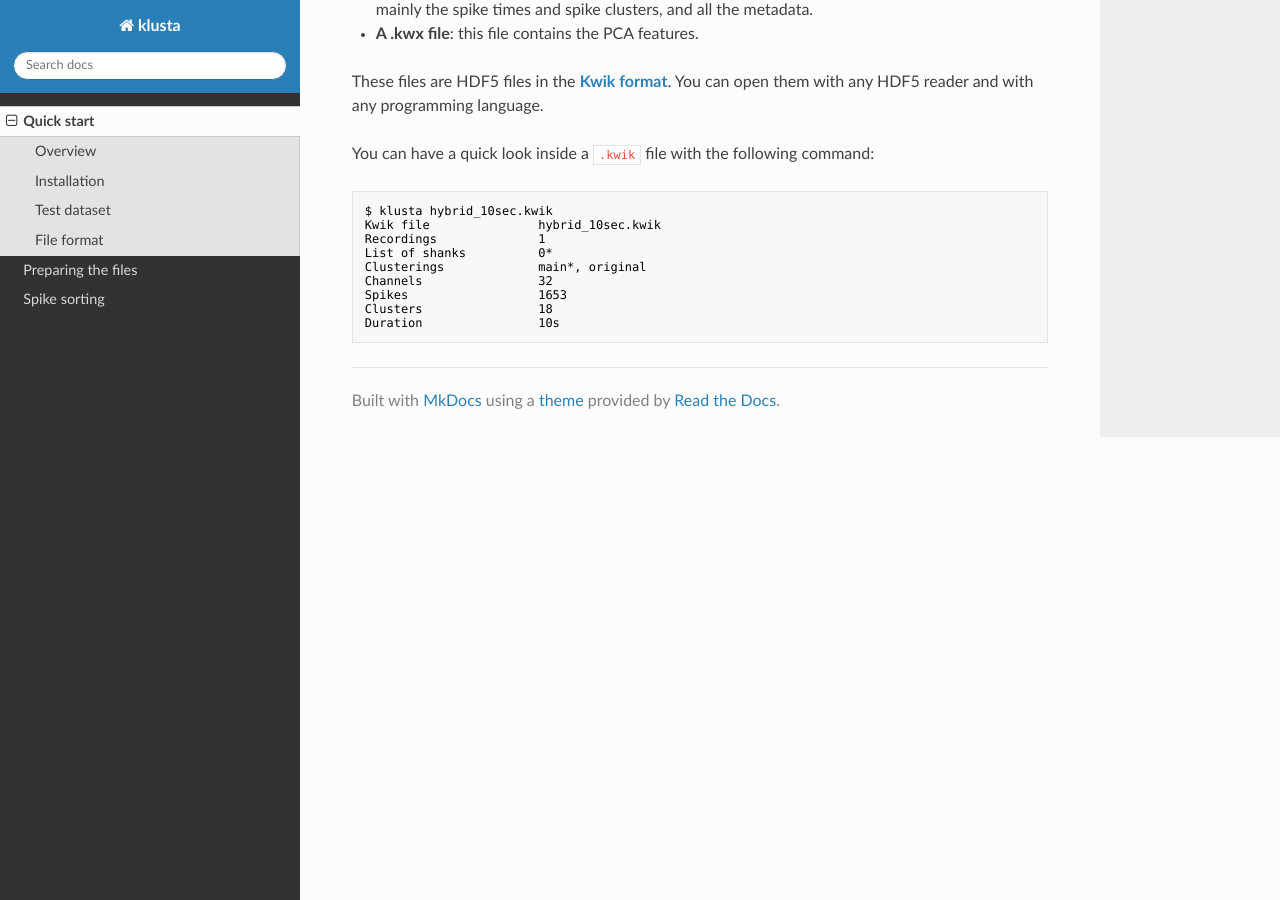
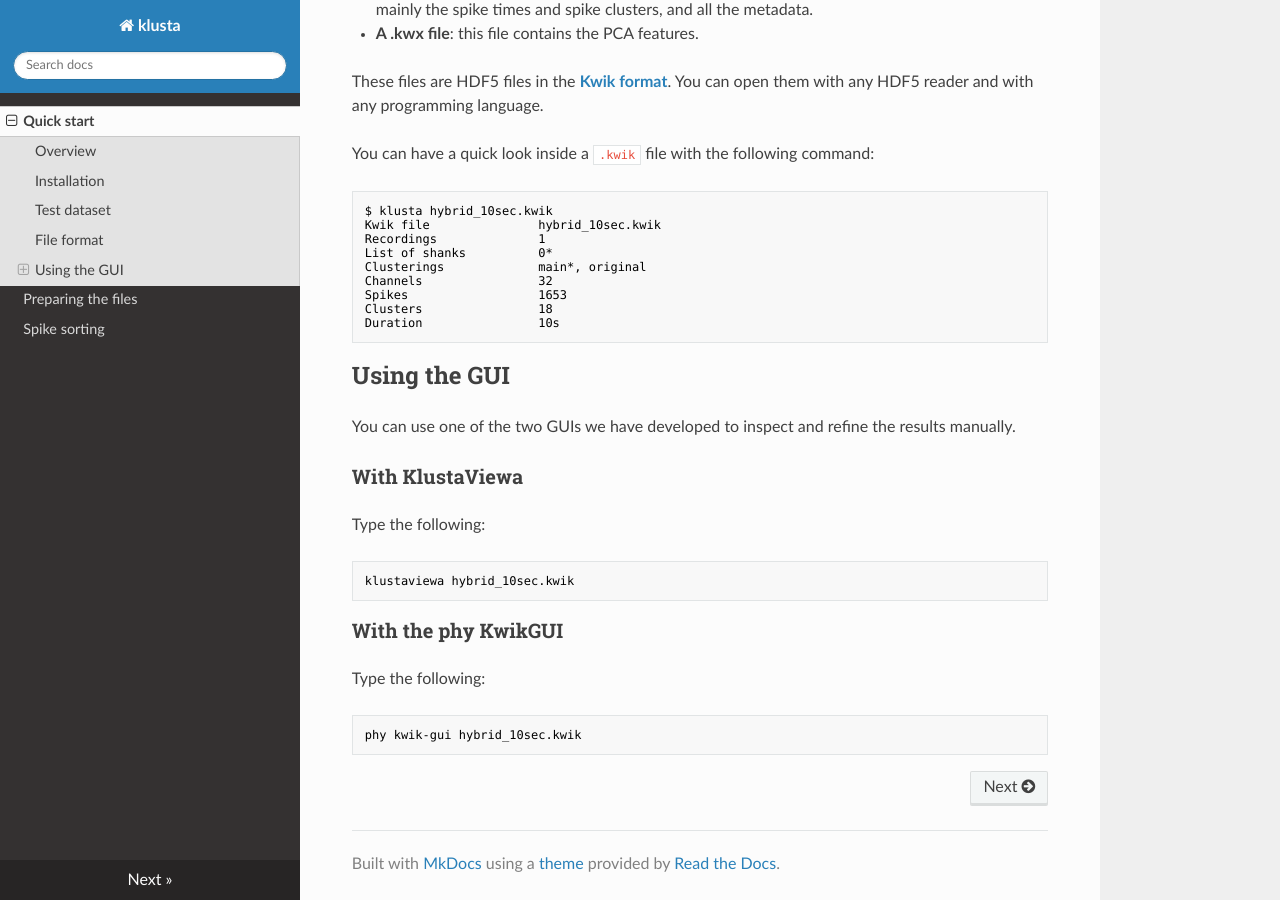
Before and after one commit to musicinmybrain/klusta, an MkDocs documentation site: the page built from docs/index.md, in a window 1280 px wide and 900 px high, scrolled down 1201 px. Built offline with MkDocs 1.6.1, drawn with Linux system fonts in a browser that asks for light colours; nearby versions of some CDN libraries; old or Windows-style settings are respelled for this version of MkDocs.

Commit message:
Documentation

````diff
--- a/docs/index.md
+++ b/docs/index.md
@@ -61,3 +61,24 @@ Spikes                  1653
 Clusters                18
 Duration                10s
 ```
+
+
+## Using the GUI
+
+You can use one of the two GUIs we have developed to inspect and refine the results manually.
+
+### With KlustaViewa
+
+Type the following:
+
+```bash
+klustaviewa hybrid_10sec.kwik
+```
+
+### With the phy KwikGUI
+
+Type the following:
+
+```bash
+phy kwik-gui hybrid_10sec.kwik
+```
````
Also changed, not shown: docs/sorting.md (added, +143 -0 lines).
